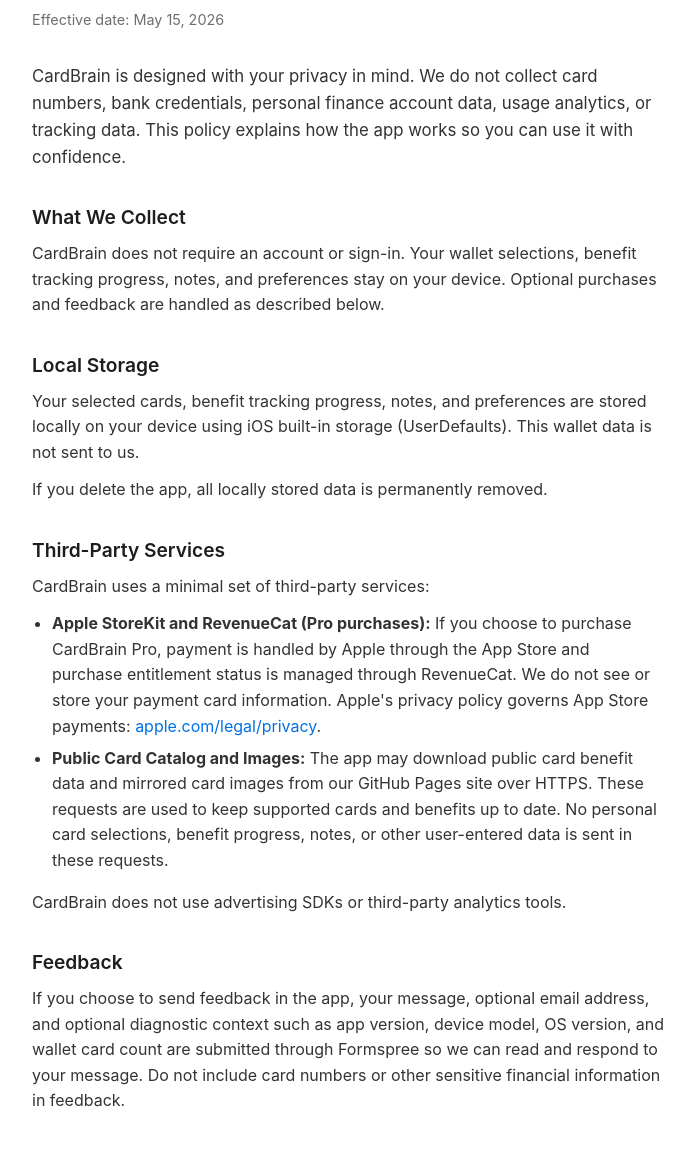
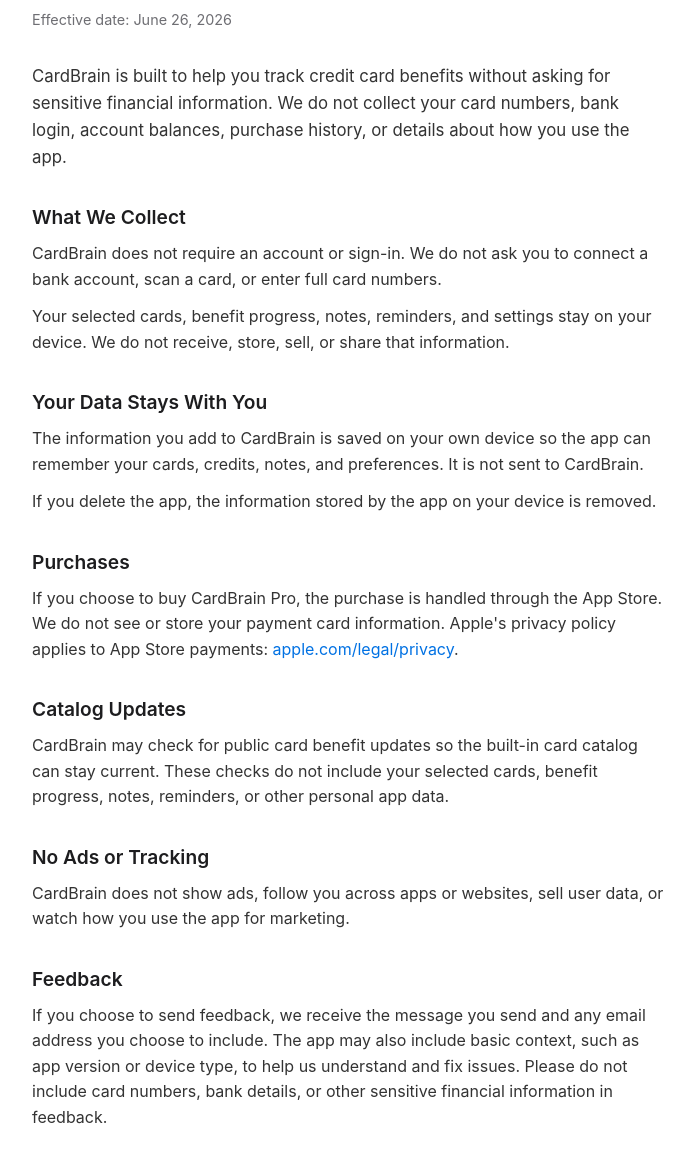
Before and after one commit to becky2019/becky2019.github.io, a plain HTML site: page CardBrain/privacy-policy.html in a window 1280 px wide. Shown: the part 121-1273 px from the top of the page, without its empty margins (292-986 px from the left). Drawn offline with Linux system fonts and the light colour scheme.

Commit message:
Simplify CardBrain privacy copy

```diff
--- a/CardBrain/privacy-policy.html
+++ b/CardBrain/privacy-policy.html
@@ -88,47 +88,51 @@
     <a href="index.html" class="back-link">&larr; Back to CardBrain</a>
 
     <h1>Privacy Policy</h1>
-    <p class="effective-date">Effective date: May 15, 2026</p>
+    <p class="effective-date">Effective date: June 26, 2026</p>
 
     <p class="intro">
-        CardBrain is designed with your privacy in mind. We do not collect card numbers, bank credentials, personal finance account data, usage analytics, or tracking data. This policy explains how the app works so you can use it with confidence.
+        CardBrain is built to help you track credit card benefits without asking for sensitive financial information. We do not collect your card numbers, bank login, account balances, purchase history, or details about how you use the app.
     </p>
 
     <h2>What We Collect</h2>
     <p>
-        CardBrain does not require an account or sign-in. Your wallet selections, benefit tracking progress, notes, and preferences stay on your device. Optional purchases and feedback are handled as described below.
+        CardBrain does not require an account or sign-in. We do not ask you to connect a bank account, scan a card, or enter full card numbers.
+    </p>
+    <p>
+        Your selected cards, benefit progress, notes, reminders, and settings stay on your device. We do not receive, store, sell, or share that information.
     </p>
 
-    <h2>Local Storage</h2>
+    <h2>Your Data Stays With You</h2>
     <p>
-        Your selected cards, benefit tracking progress, notes, and preferences are stored locally on your device using iOS built-in storage (UserDefaults). This wallet data is not sent to us.
+        The information you add to CardBrain is saved on your own device so the app can remember your cards, credits, notes, and preferences. It is not sent to CardBrain.
     </p>
     <p>
-        If you delete the app, all locally stored data is permanently removed.
+        If you delete the app, the information stored by the app on your device is removed.
     </p>
 
-    <h2>Third-Party Services</h2>
-    <p>CardBrain uses a minimal set of third-party services:</p>
-    <ul>
-        <li>
-            <strong>Apple StoreKit and RevenueCat (Pro purchases):</strong> If you choose to purchase CardBrain Pro, payment is handled by Apple through the App Store and purchase entitlement status is managed through RevenueCat. We do not see or store your payment card information. Apple's privacy policy governs App Store payments: <a href="https://www.apple.com/legal/privacy/" target="_blank" rel="noopener">apple.com/legal/privacy</a>.
-        </li>
-        <li>
-            <strong>Public Card Catalog and Images:</strong> The app may download public card benefit data and mirrored card images from our GitHub Pages site over HTTPS. These requests are used to keep supported cards and benefits up to date. No personal card selections, benefit progress, notes, or other user-entered data is sent in these requests.
-        </li>
-    </ul>
+    <h2>Purchases</h2>
     <p>
-        CardBrain does not use advertising SDKs or third-party analytics tools.
+        If you choose to buy CardBrain Pro, the purchase is handled through the App Store. We do not see or store your payment card information. Apple's privacy policy applies to App Store payments: <a href="https://www.apple.com/legal/privacy/" target="_blank" rel="noopener">apple.com/legal/privacy</a>.
+    </p>
+
+    <h2>Catalog Updates</h2>
+    <p>
+        CardBrain may check for public card benefit updates so the built-in card catalog can stay current. These checks do not include your selected cards, benefit progress, notes, reminders, or other personal app data.
+    </p>
+
+    <h2>No Ads or Tracking</h2>
+    <p>
+        CardBrain does not show ads, follow you across apps or websites, sell user data, or watch how you use the app for marketing.
     </p>
 
     <h2>Feedback</h2>
     <p>
-        If you choose to send feedback in the app, your message, optional email address, and optional diagnostic context such as app version, device model, OS version, and wallet card count are submitted through Formspree so we can read and respond to your message. Do not include card numbers or other sensitive financial information in feedback.
+        If you choose to send feedback, we receive the message you send and any email address you choose to include. The app may also include basic context, such as app version or device type, to help us understand and fix issues. Please do not include card numbers, bank details, or other sensitive financial information in feedback.
     </p>
 
     <h2>Children's Privacy</h2>
     <p>
-        CardBrain does not collect data from anyone, including children under the age of 13.
+        CardBrain is not made to collect personal information from children, and we do not knowingly collect personal information from children under the age of 13.
     </p>
 
     <h2>Changes to This Policy</h2>
```
Also changed, not shown: creditbrain/privacy-policy.html (+23 -19 lines).
